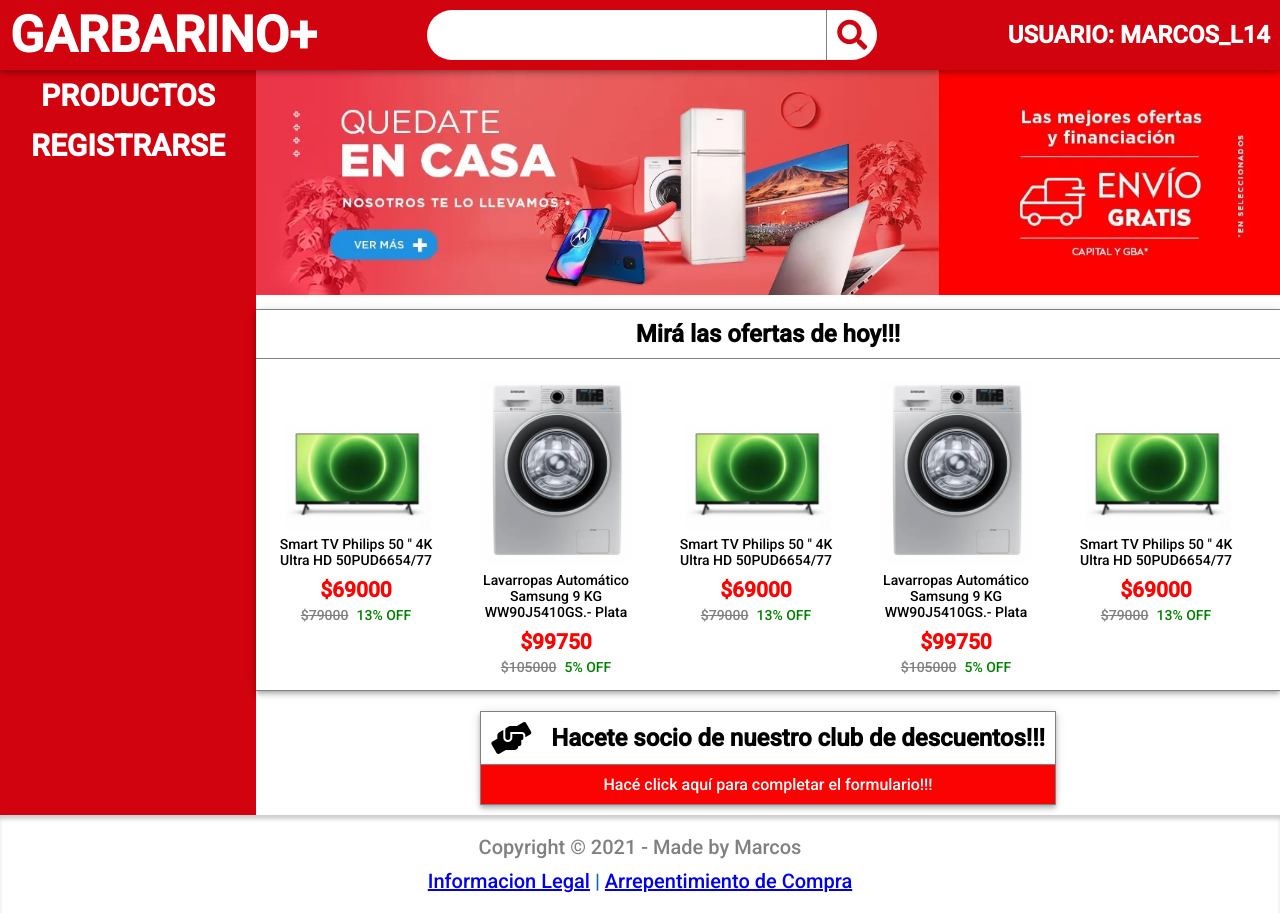
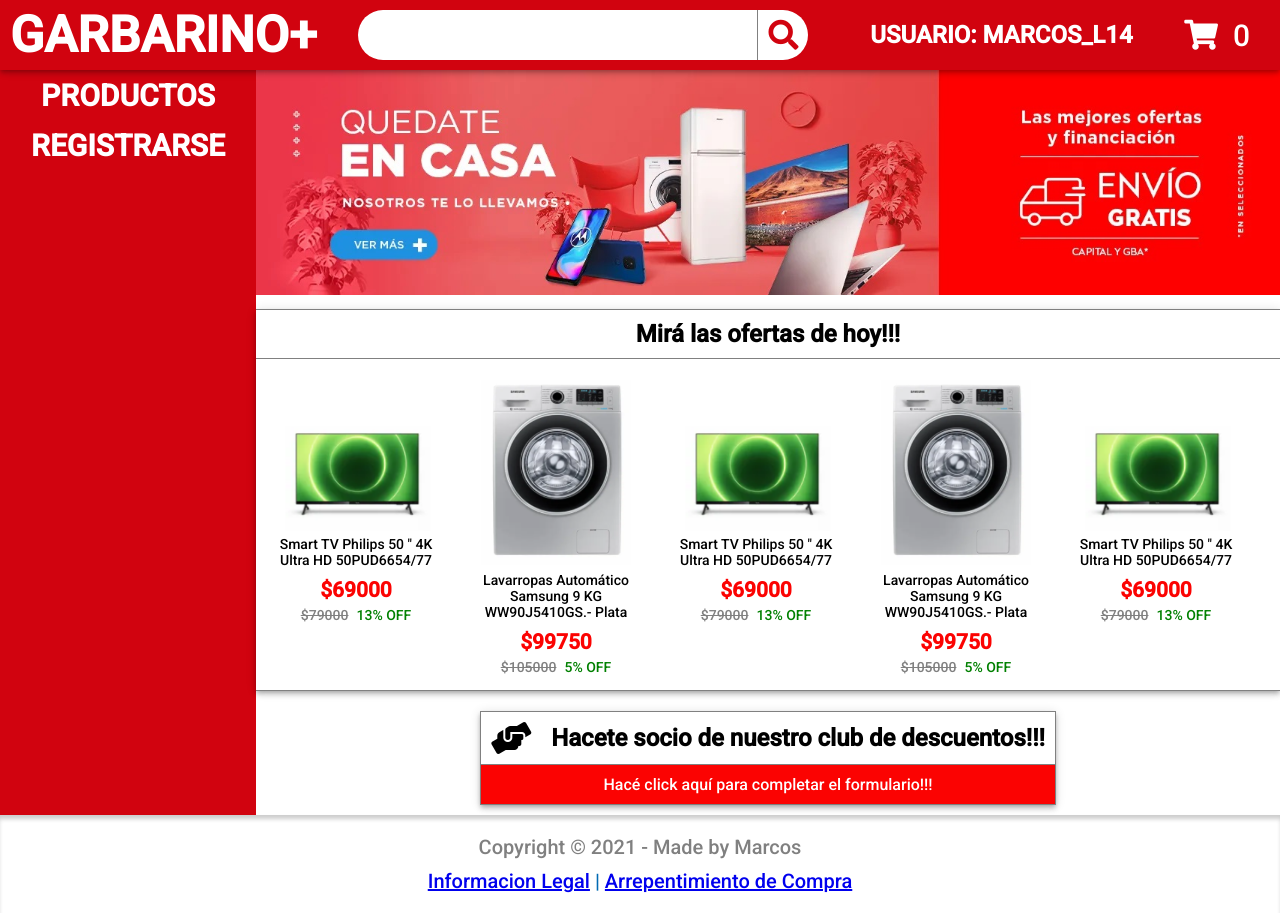
Before and after one commit to RooftopAcademy/marcos_giordano_compartido, a plain HTML site: page index.html in a window 1280 px wide. Drawn offline with Linux system fonts and the light colour scheme.

Commit message:
Change some styles to render the page better

```diff
--- a/styles/index.css
+++ b/styles/index.css
@@ -11,7 +11,7 @@
 body {
 	font-family: Roboto, sans-serif;
 	width: 100%;
-	background-color: rgb(246, 246, 246);
+	min-height: 100vh;
 }
 
 .app-wrapper {
@@ -54,7 +54,8 @@
 	align-items: center;
 
 	height: 50px;
-	width: 50px;
+	min-width: 50px;
+	padding: 0px 10px;
 	color: white;
 	background-color: #d1030f;
 	border-style: none;
@@ -387,7 +388,7 @@
 
 @media (min-width: 1280px) {
 	.navigation-burguer-button,
-	.navigation-commands {
+	#search-button {
 		display: none;
 	}
 	.navigation-burger-logo a {
```
